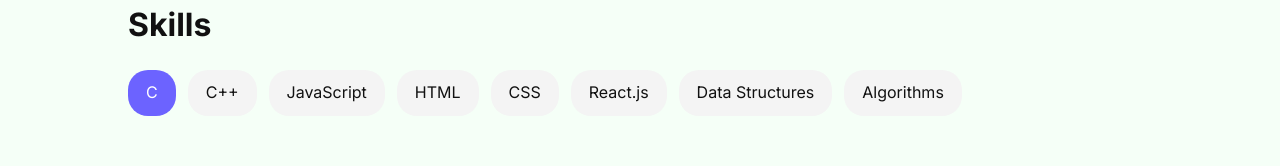
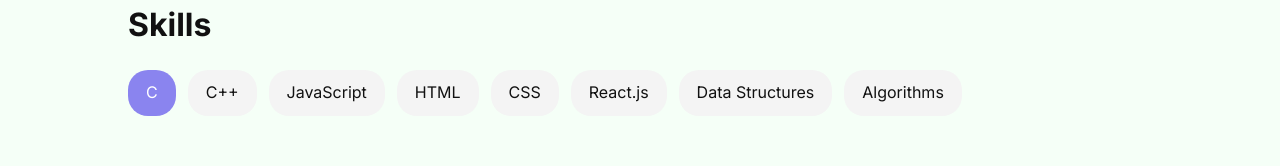
Before and after one commit to Arushi2921/Portfolio, a plain HTML site: page index.html in a window 1280 px wide. In both pictures the pointer is over the element 151 px from the left and 1481 px from the top of the page. Shown: the part 1388-1554 px from the top of the page. Drawn offline with Linux system fonts and the light colour scheme.

Commit message:
Refactor CSS for improved readability and structure

```diff
--- a/style.css
+++ b/style.css
@@ -15,7 +15,7 @@
 background:#ffffff;
 }
 
-/* NAVBAR */
+
 
 nav{
 display:flex;
@@ -50,7 +50,7 @@
 color:#6c63ff;
 }
 
-/* HERO */
+
 
 .hero{
 padding:140px 10%;
@@ -69,7 +69,7 @@
 color:#555;
 }
 
-/* BUTTON */
+
 
 .btn{
 display:inline-block;
@@ -86,7 +86,7 @@
 background:#574fd6;
 }
 
-/* SECTIONS */
+
 
 section{
 padding:80px 10%;
@@ -98,7 +98,6 @@
 margin-bottom:20px;
 }
 
-/* PROJECTS */
 
 #projects{
 background:#f4f6ff;
@@ -131,7 +130,6 @@
 color:#6c63ff;
 }
 
-/* SKILLS */
 
 #skills{
 background:#f5fff7;
@@ -152,11 +150,10 @@
 }
 
 .skills-grid div:hover{
-background:#6c63ff;
+background:#8a84ef;
 color:white;
 }
 
-/* CONTACT */
 
 #contact{
 background:#fff6ff;
@@ -177,7 +174,7 @@
 text-decoration:underline;
 }
 
-/* FOOTER */
+
 
 footer{
 text-align:center;
@@ -185,7 +182,7 @@
 color:#777;
 }
 
-/* ANIMATION */
+
 
 @keyframes fadeIn{
 
@@ -201,7 +198,7 @@
 
 }
 
-/* RESPONSIVE */
+
 
 @media(max-width:768px){
 
@@ -214,4 +211,5 @@
 gap:10px;
 }
 
+
 }
```
